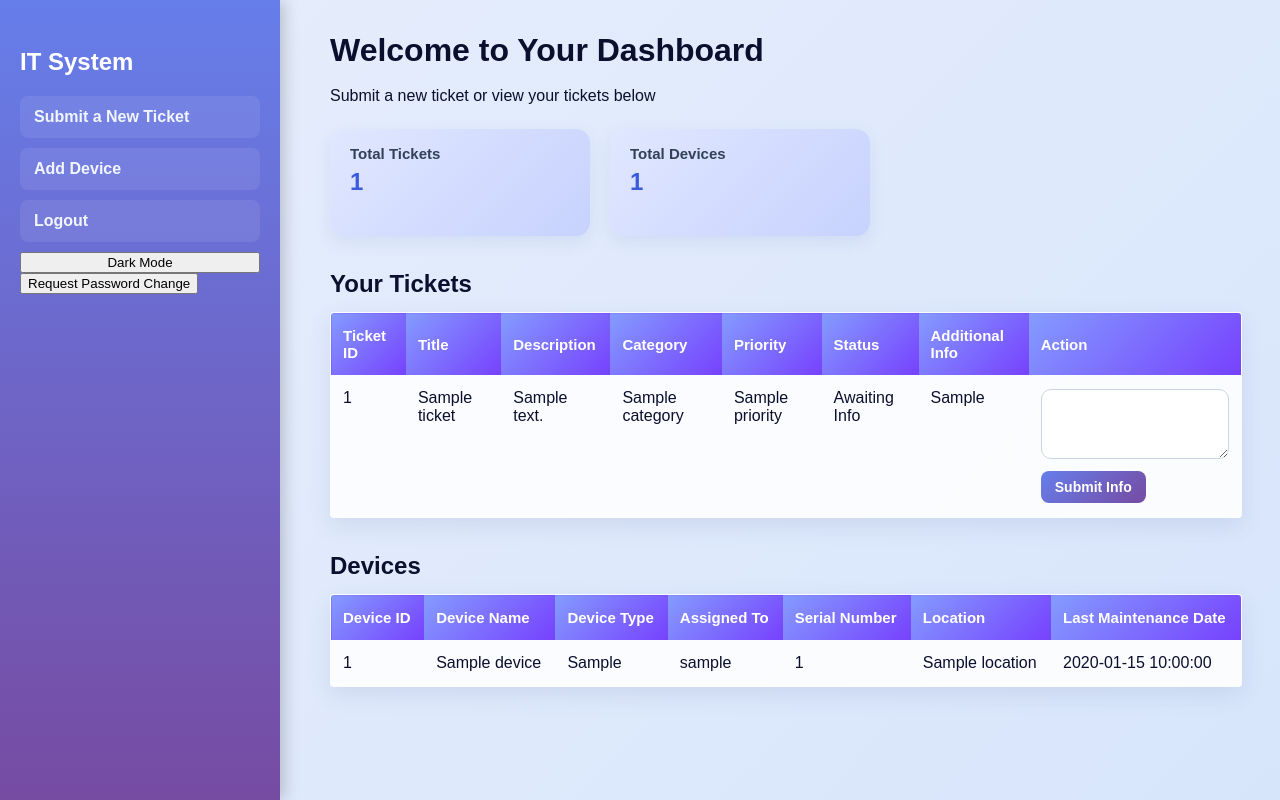
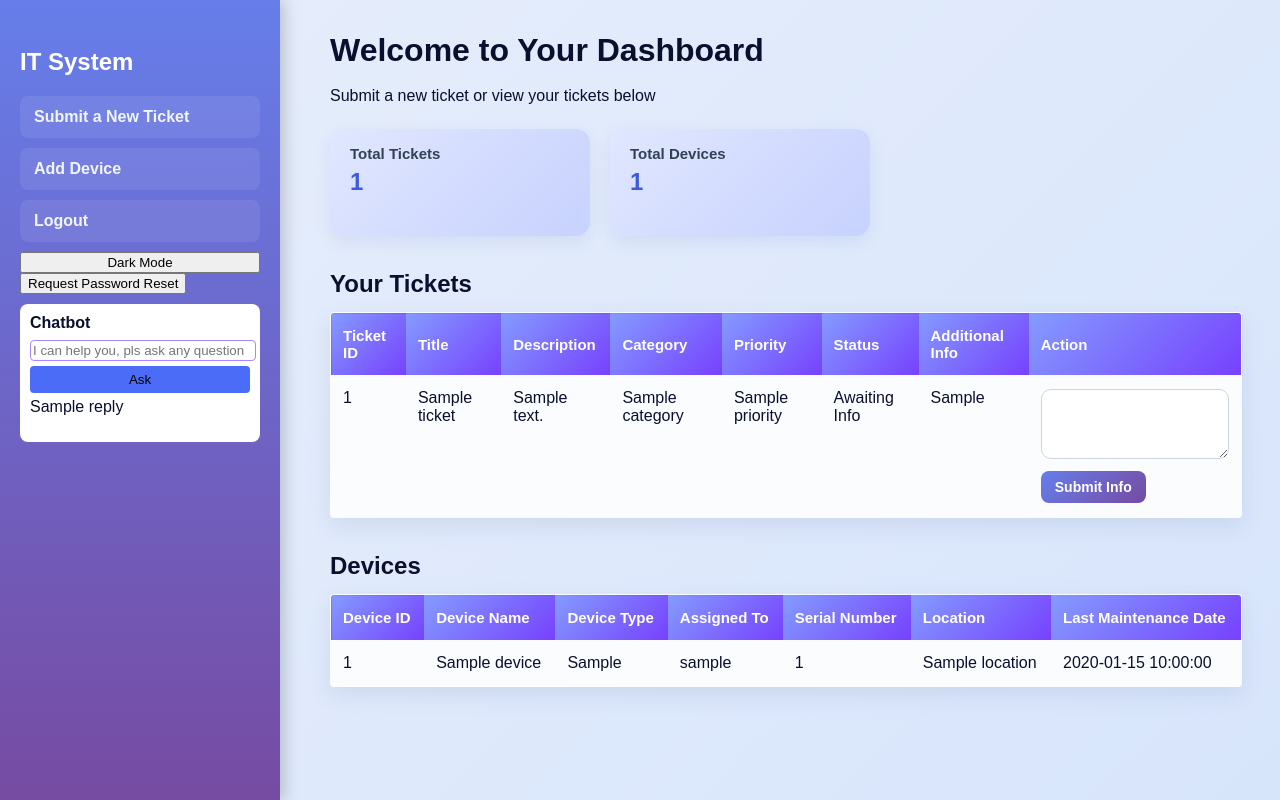
Before and after one commit to anshumkumar/IT_Ticket_manager_app_ak, a Flask app: template templates/user_dashboard.html in a window 1280 px wide. Run offline with Flask 3, Linux system fonts and the light colour scheme; the template is opened without the code that fills it: most values are stand-ins (such as "Sample title", 1, 10 or a date in 2020).

Commit message:
(Version 1.16) Chatbot functionality added.

```diff
--- a/app.py
+++ b/app.py
@@ -95,7 +95,8 @@ def user_dashboard():
     return render_template(
         "user_dashboard.html",
         tickets=tickets,
-        devices=devices
+        devices=devices,
+        reply=None
     )
 # user dashboard, fetches tickets of the particular user.
 
@@ -267,7 +268,7 @@ def admin_dashboard():
     requests = cursor.fetchall()
     conn.close()
 
-    return render_template('admin_dashboard.html', users=users)
+    return render_template('admin_dashboard.html', users=users, requests = requests)
 
 
 # functionality for admin to delete user accounts.
@@ -315,6 +316,40 @@ def req_pass_reset():
 
     return redirect(url_for('user_dashboard'))
 
+# adding functionality for a chatbot
+# python dictionries will be used for this simple chatbot.
+
+@app.route('/app_chatbot', methods=['POST'])
+def app_chatbot():
+    if 'user_id' not in session or session.get('role') != 'user':
+        return redirect(url_for('login'))
+
+    msg = request.form.get('message', '').lower().strip()
+
+    faq_answers = {
+        "password": "To change your password, click 'Request Password Change'.",
+        "submit ticket": "Click 'Submit a New Ticket'.",
+        "cancel ticket": "You can cancel tickets from your dashboard.",
+        "device": "Use 'Add Device' from the sidebar.",
+        "status": "Check ticket status in your dashboard."
+    }
+
+    reply = "Sorry, I am unable to help you, please contact the admin."
+
+    for key in faq_answers:
+        if key in msg:
+            reply = faq_answers[key]
+            break
+
+    tickets = Ticket.get_tickets_by_user(session["user_id"])
+    devices = Device.get_all_devices()
+
+    return render_template(
+        "user_dashboard.html",
+        tickets=tickets,
+        devices=devices,
+        reply=reply
+    )
 
 
 
--- a/static/style.css
+++ b/static/style.css
@@ -428,3 +428,48 @@ body {
     background: linear-gradient(135deg, #d4a017, #facc15);
     color: #0b1e3a;
 }
+
+
+
+
+
+
+
+
+.chatbot-box {
+    background: white;
+    padding: 10px;
+    margin-top: 10px;
+    border-radius: 8px;
+}
+
+.chatbot-box h4 {
+    margin: 0 0 8px 0;
+    color: #0a0f2d;
+}
+
+.chatbot-box input {
+    width: 100%;
+    margin-bottom: 5px;
+    padding: 2px;
+    border-radius: 4px;
+    border: 1px solid rgb(170, 134, 255);
+}
+
+.chatbot-box button {
+    width: 100%;
+    padding: 6px;
+    border: none;
+    border-radius: 4px;
+    background: #4a6cf7;
+    cursor: pointer;
+}
+
+.chatbot-box button:hover {
+    background: #3a5bdc;
+}
+
+.chatbot-reply {
+    margin-top: 5px;
+    color: #0a0f2d;
+}
--- a/templates/user_dashboard.html
+++ b/templates/user_dashboard.html
@@ -15,11 +15,25 @@
             <a href="{{ url_for('submit_ticket') }}">Submit a New Ticket</a>
             <a href="{{ url_for('add_device') }}">Add Device</a>
             <a href="{{ url_for('logout') }}">Logout</a>
-            <button onclick="toggleDarkMode()" class="dark-mode-btn"> Dark Mode
-            </button>
+
+            <button onclick="toggleDarkMode()" class="dark-mode-btn">Dark Mode</button>
+
             <form action="{{ url_for('req_pass_reset') }}" method="POST">
-                <button type="submit" class="dark-mode-btn">Request Password Change</button>
+                <button type="submit">Request Password Reset</button>
             </form>
+
+            <div class="chatbot-box">
+                <h4>Chatbot</h4>
+
+                <form action="{{ url_for('app_chatbot') }}" method="POST">
+                    <input type="text" name="message" placeholder="I can help you, pls ask any question" required>
+                    <button type="submit">Ask</button>
+                </form>
+
+                {% if reply %}
+                    <p class="chatbot-reply">{{ reply }}</p>
+                {% endif %}
+            </div>
         </div>
 
         <div class="main-content">
```
Also changed, not shown: templates/admin_dashboard.html (+29 -4 lines), database/tickets.db.
